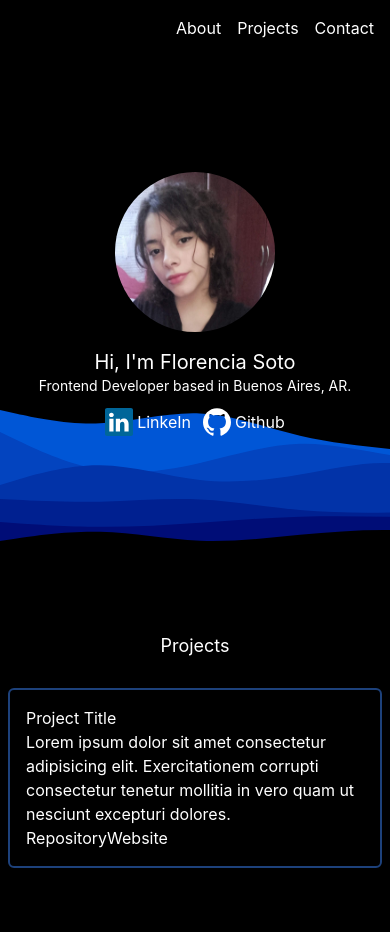
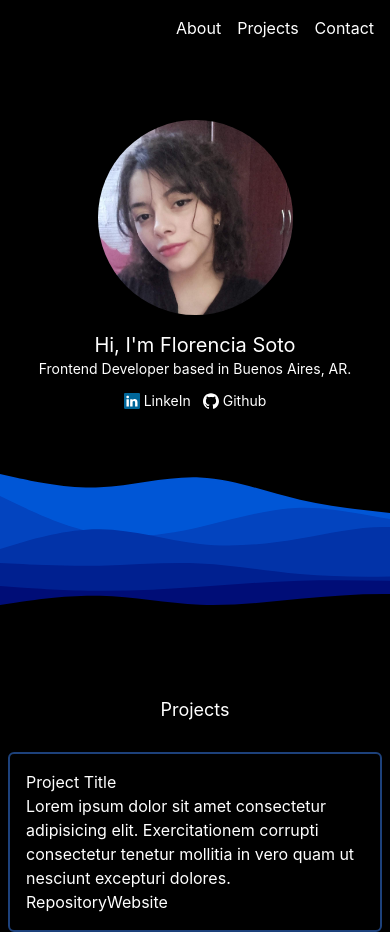
Before and after one commit to FlorAbril/Portfolio, a Next.js app: page / in a window 390 px wide. Before the commit the page ends 868 px from the top, so only its background shows below. Built offline with nearby package versions, Linux system fonts and the light colour scheme.

Commit message:
Improve responsiveness

```diff
--- a/components/Header.jsx
+++ b/components/Header.jsx
@@ -4,45 +4,54 @@ import Link from "next/link";
 const Header = () => {
   return (
     <div className="
-        h-128 mb-16
-        flex flex-wrap justify-center content-center
-        md:justify-evenly md:items-center
+        h-128 mb-16 mt-16
+        flex flex-wrap justify-center content-start
+        sm:justify-evenly sm:items-center
         bg-layered-waves
     ">
-      <div className="flex-none relative w-40 h-40 md:w-52 md:h-52 lg:w-64 lg:h-64">
+      <div className="flex-none w-1/2 sm:w-1/4 xl:w-1/5 max-w-xs">
           <Image
             src="/profile.jpg"
             alt="profile"
-            layout="fill"
+            width={1}
+            height={1}
+            layout="responsive"
+            objectFit="cover"
             className="rounded-full"
           />
       </div>
       <div className="p-4 h-fit">
-        <h1 className="text-xl text-center md:text-4xl md:text-left">
+        <h1 className="text-xl text-center sm:text-3xl md:text-4xl sm:text-left">
           Hi, I&apos;m Florencia Soto
         </h1>
-        <h2 className="text-sm text-center md:text-lg">
+        <h2 className="text-sm text-center sm:text-base md:text-lg">
           Frontend Developer based in Buenos Aires, AR.
         </h2>
-        <div className="flex justify-center gap-3 pt-3 md:justify-start items-center">
+        <div className="flex justify-center gap-3 pt-3 sm:justify-start items-center text-sm sm:text-base md:text-lg">
           <a href={"https://www.linkedin.com/in/florabrilsoto"} target={"_blank"}>
             <div className="flex items-center gap-1 cursor-pointer">
+              <div className="w-4 md:w-6">
                 <Image
                     src="/linkedin.svg"
-                  width={28}
-                  height={28}
+                    width={1}
+                    height={1}
+                    layout="responsive"
                 />
+              </div>
               <span className="transition duration-500 hover:underline hover:text-light-blue">LinkeIn</span>
             </div>
           </a>
-          <div className="flex items-center gap-1 cursor-pointer" target={"_blank"}>
+          <a className="flex items-center gap-1 cursor-pointer" target={"_blank"}>
+            <div className="w-4 md:w-6">
               <Image
                 src="/github.svg"
-              height={28}
-              width={28}
+                width={1}
+                height={1}
+                layout="responsive"
               />
+            </div>
             <a className="transition duration-500 hover:underline hover:text-light-blue">Github</a>
-          </div>
+          </a>
         </div>
       </div>
     </div>
```
Lines whose indentation alone changed are shown as unchanged.
